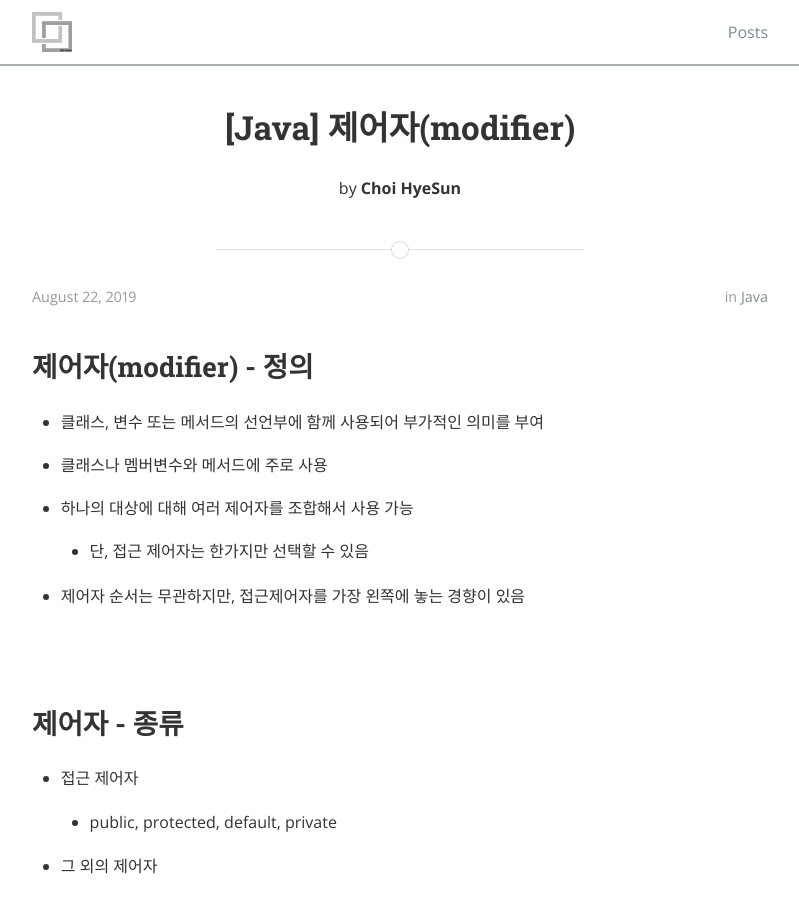
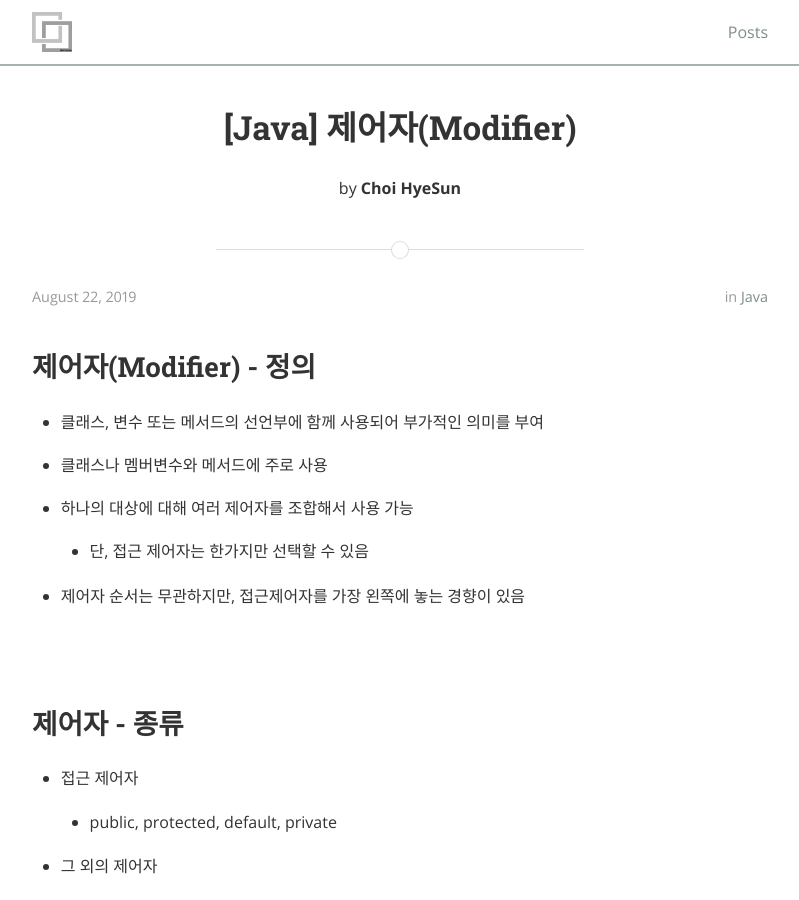
Before and after one commit to gptjs409/gptjs409.github.io, a Jekyll site: the page built from _posts/java/2019-08-22-modifier.md, in a window 1280 px wide and 900 px high. Shown: the whole window, without its empty margins (240-1039 px from the left). Built offline with Jekyll 4.4.1, drawn with Linux system fonts in a browser that asks for light colours; nearby versions of some CDN libraries.

Commit message:
Update 2019-08-22-modifier.md

```diff
--- a/_posts/java/2019-08-22-modifier.md
+++ b/_posts/java/2019-08-22-modifier.md
@@ -1,6 +1,6 @@
 ---
 layout: post
-title:  "[Java] 제어자(modifier)"
+title:  "[Java] 제어자(Modifier)"
 date:   2019-08-22 22:11:44
 author: Choi HyeSun
 categories: java
@@ -15,7 +15,7 @@ tags:
   - 캡슐화
 ---
 
-## 제어자(modifier) - 정의
+## 제어자(Modifier) - 정의
 
 - 클래스, 변수 또는 메서드의 선언부에 함께 사용되어 부가적인 의미를 부여
 
```
